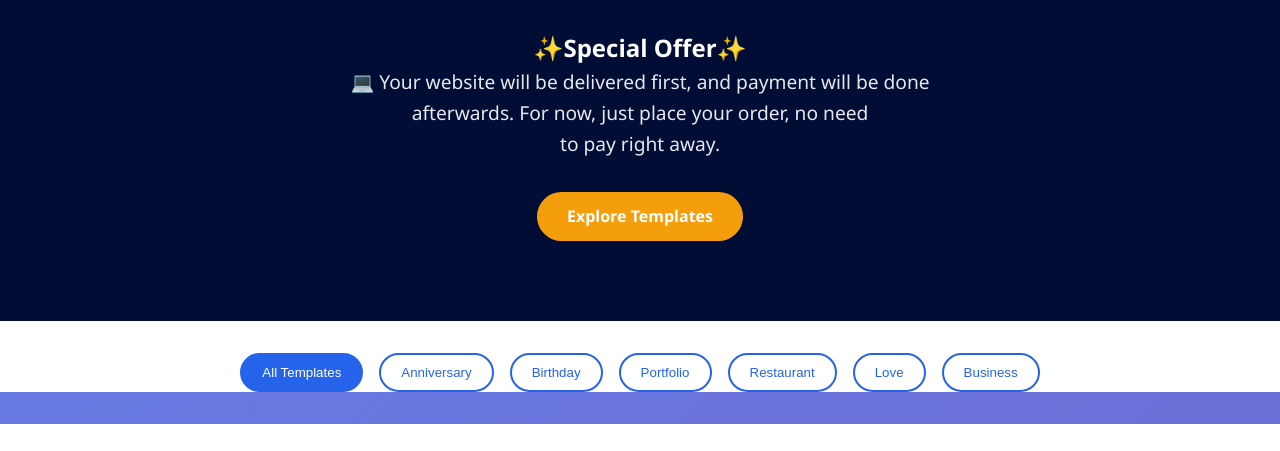
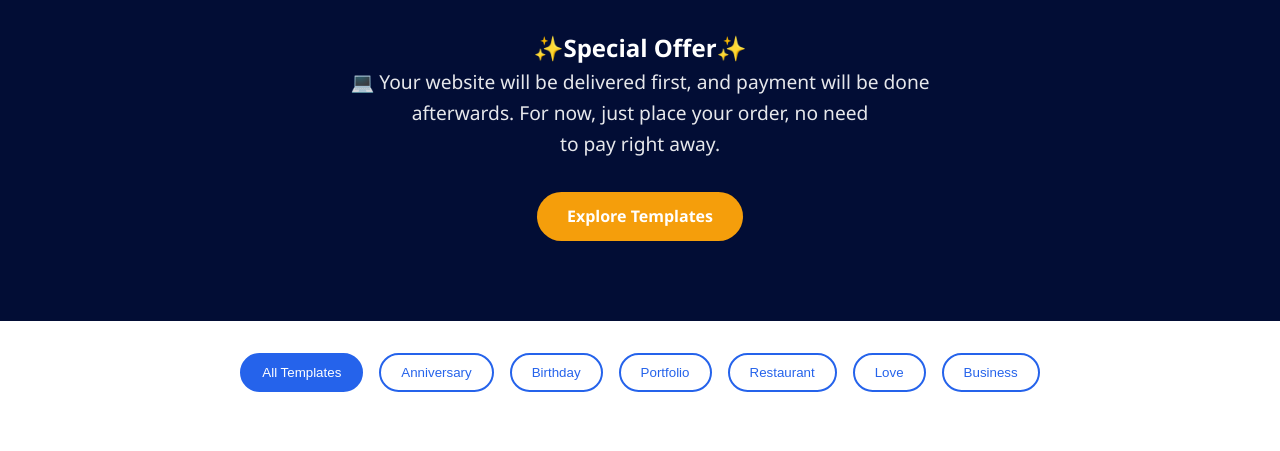
Before and after one commit to AatifShaikh01/WebStore, a plain HTML site: page index.html in a window 1280 px wide. Shown: the part 290-741 px from the top of the page. Drawn offline with Linux system fonts and the light colour scheme.

Commit message:
Update style.css

```diff
--- a/css/style.css
+++ b/css/style.css
@@ -174,7 +174,7 @@
         .categories {
             background: white;
             padding: 2rem 0;
-            padding-bottom: 0;
+            padding-bottom: 50px;
         }
 
         .category-buttons {
```
